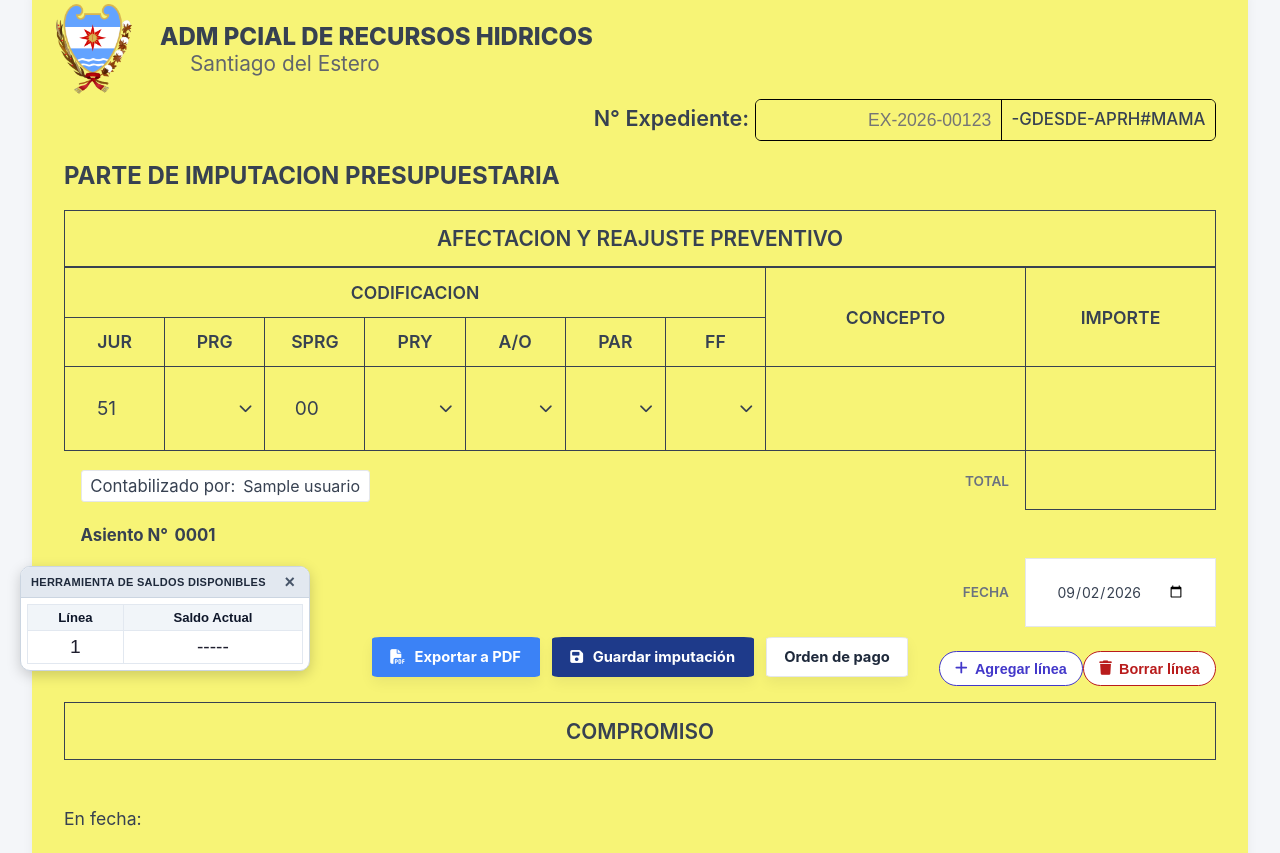
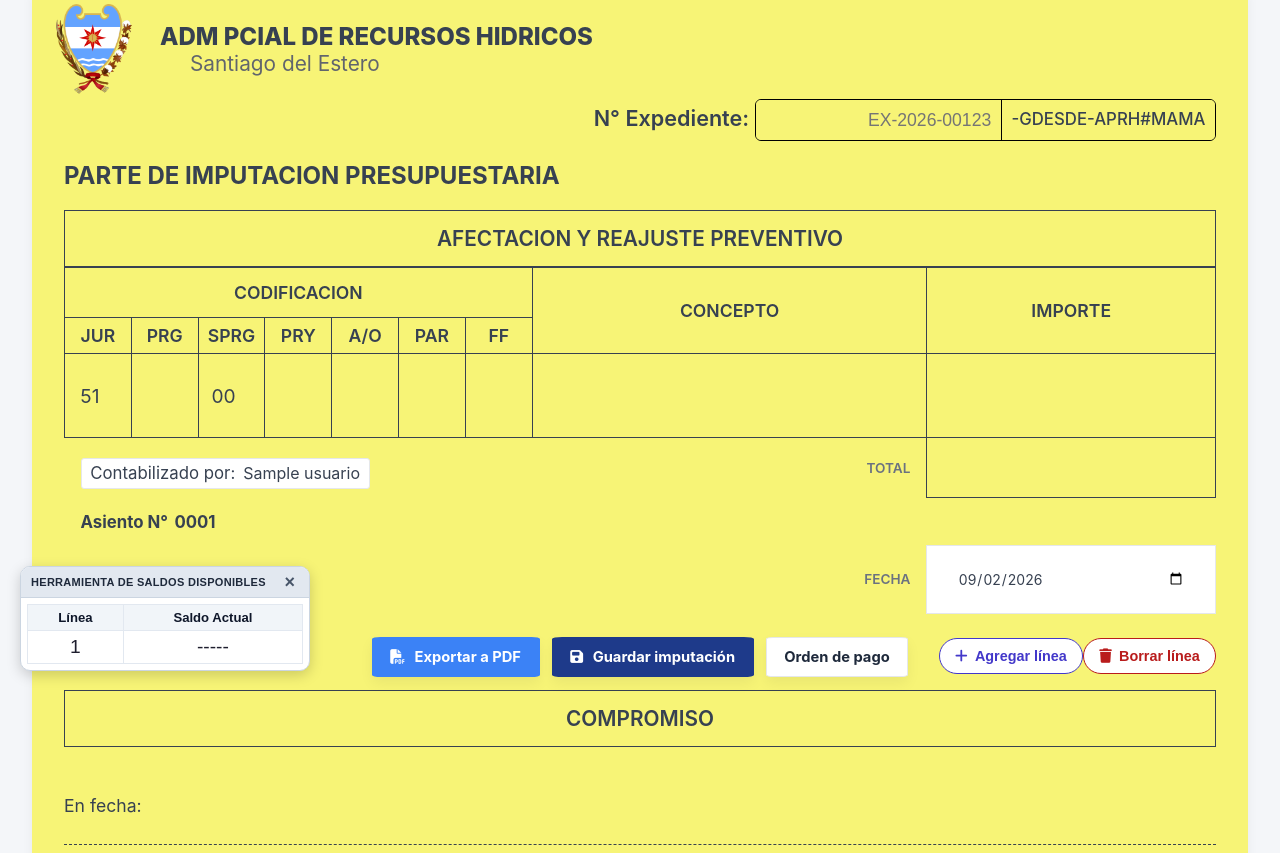
Before and after one commit to Mohoka-koko/SAPRH1, a Django app: page /adminprincipal-dashboard/registros/imputacion/ in a window 1280 px wide. Shown: the part 109-962 px from the top of the page. Run offline with Django 5.2, Linux system fonts and the light colour scheme; a user stored in the database is signed in; tables that the repository leaves empty hold one stand-in row (values such as "Sample post"); data that the repository does not hold is empty; parts of the project's set-up code (start-up, migrations or seed data) failed here and were passed over.

Commit message:
Actualizo imputacion

```diff
--- a/backend/dashboards/templates/dashboards/admin/imputacion.html
+++ b/backend/dashboards/templates/dashboards/admin/imputacion.html
@@ -63,6 +63,12 @@
         </div>
 
         <table id="main-table">
+
+            <colgroup>
+                <col class="cod-column" span="7">
+                <col class="concepto-column">
+                <col class="importe-column">
+            </colgroup>
 
             <thead>
 
@@ -138,7 +144,7 @@
                         <textarea class="proveedor-input" rows="2"></textarea>
                     </td>
                     <td class="importe-cell">
-                        <input class="importe-input importe" type="number" inputmode="numeric" step="0.01" min="0">
+                        <input class="importe-input importe" type="number" inputmode="decimal" step="0.01" min="0">
                     </td>
                 </tr>
 
--- a/backend/static/css/imputacion.css
+++ b/backend/static/css/imputacion.css
@@ -322,6 +322,18 @@ table#main-table {
   margin-bottom: 1.5rem;
 }
 
+table#main-table col.cod-column {
+  width: 2.75rem;
+}
+
+table#main-table col.concepto-column {
+  width: 260px;
+}
+
+table#main-table col.importe-column {
+  width: 190px;
+}
+
 table#main-table td,
 table#main-table th {
   padding: 0.85rem 1rem;
@@ -405,8 +417,12 @@ select:focus {
 .cod-cell {
   position: relative;
   text-align: center;
-  width: 64px;
-  min-width: 64px;
+  width: 2.75rem;
+  min-width: 2.75rem;
+  padding-top: 0.45rem !important;
+  padding-bottom: 0.45rem !important;
+  padding-left: 0.15rem !important;
+  padding-right: 0.15rem !important;
   border: 1px solid #374151;
 }
 
@@ -424,7 +440,7 @@ input.cod {
   appearance: none;
   -webkit-appearance: none;
   -moz-appearance: none;
-  padding-right: 1rem;
+  padding-right: 0;
 }
 
 select.cod.automatic,
@@ -440,19 +456,6 @@ select.cod.automatic:disabled {
 select.cod::-ms-expand,
 select.id-user::-ms-expand {
   display: none;
-}
-
-.cod-cell:not(.col-header):not(.automatic)::after {
-  content: "\f078";
-  font-family: "Font Awesome 6 Free";
-  font-weight: 900;
-  position: absolute;
-  right: 0.75rem;
-  top: 50%;
-  transform: translateY(-50%);
-  pointer-events: none;
-  color: #374151;
-  font-size: 0.85rem;
 }
 
 .select-wrapper {
--- a/backend/static/js/imputacion.js
+++ b/backend/static/js/imputacion.js
@@ -33,6 +33,16 @@ document.addEventListener("DOMContentLoaded", function () {
             }
         });
 
+    function parseImporte(valorTexto) {
+        const valor = valorTexto.trim().replace(/\$/g, "");
+        if (!valor) return NaN;
+
+        const normalizado = valor.includes(",")
+            ? valor.replace(/\./g, "").replace(",", ".")
+            : valor;
+        return Number(normalizado);
+    }
+
     function calcularTotal() {
         let total = 0;
         const inputs = document.querySelectorAll(".importe");
@@ -43,9 +53,7 @@ document.addEventListener("DOMContentLoaded", function () {
                 return;
             }
 
-            const valor = parseFloat(
-                valorTexto.replace(/\$/g, "").replace(/\./g, "").replace(",", ".")
-            );
+            const valor = parseImporte(valorTexto);
 
             if (!isNaN(valor)) {
                 total += valor;
@@ -515,7 +523,7 @@ document.addEventListener("DOMContentLoaded", function () {
                     return;
                 }
 
-                const importe = parseFloat(importeRaw);
+                const importe = parseImporte(importeRaw);
                 if (isNaN(importe) || importe <= 0) {
                     alert("El importe de una fila es inválido.");
                     return;
```
